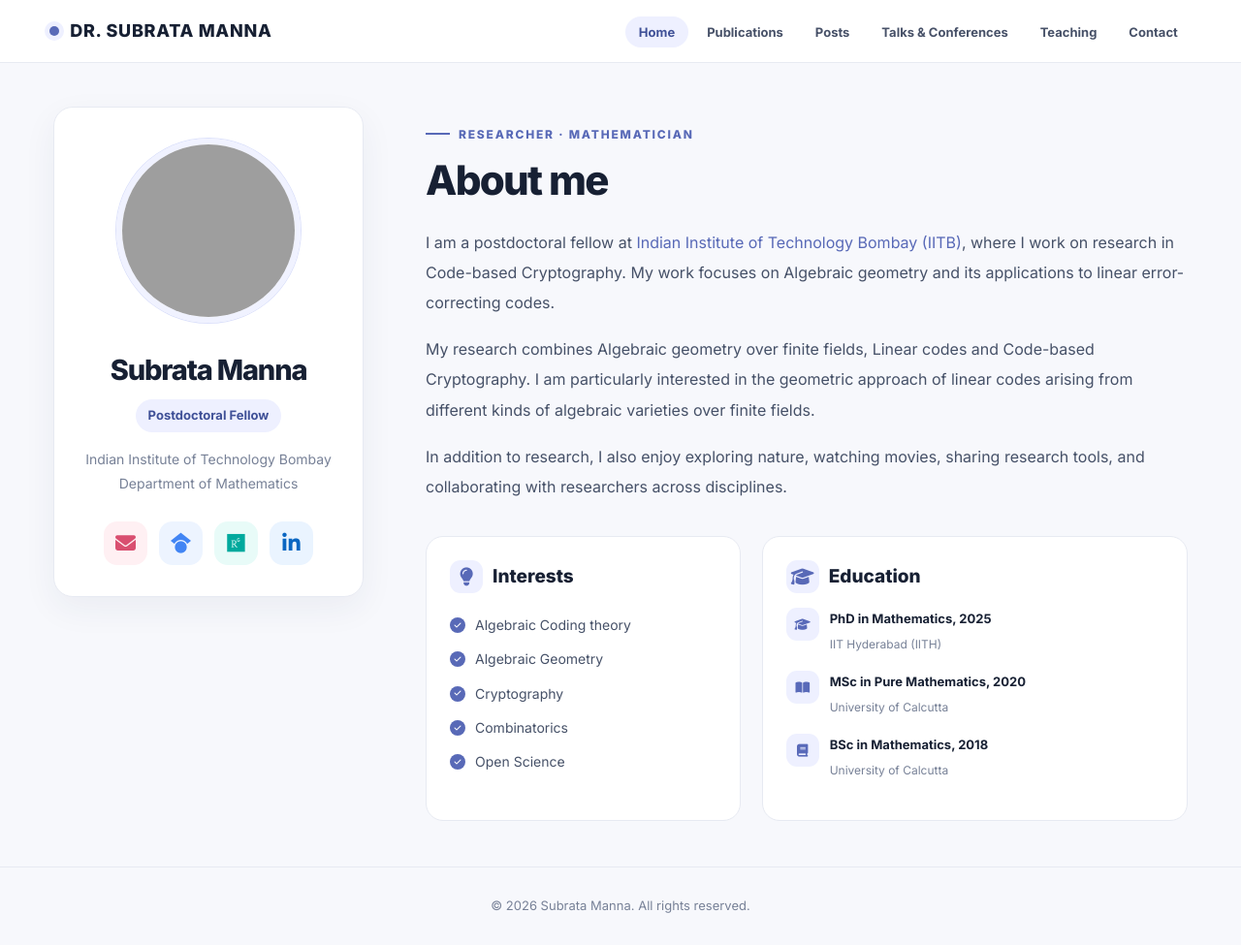
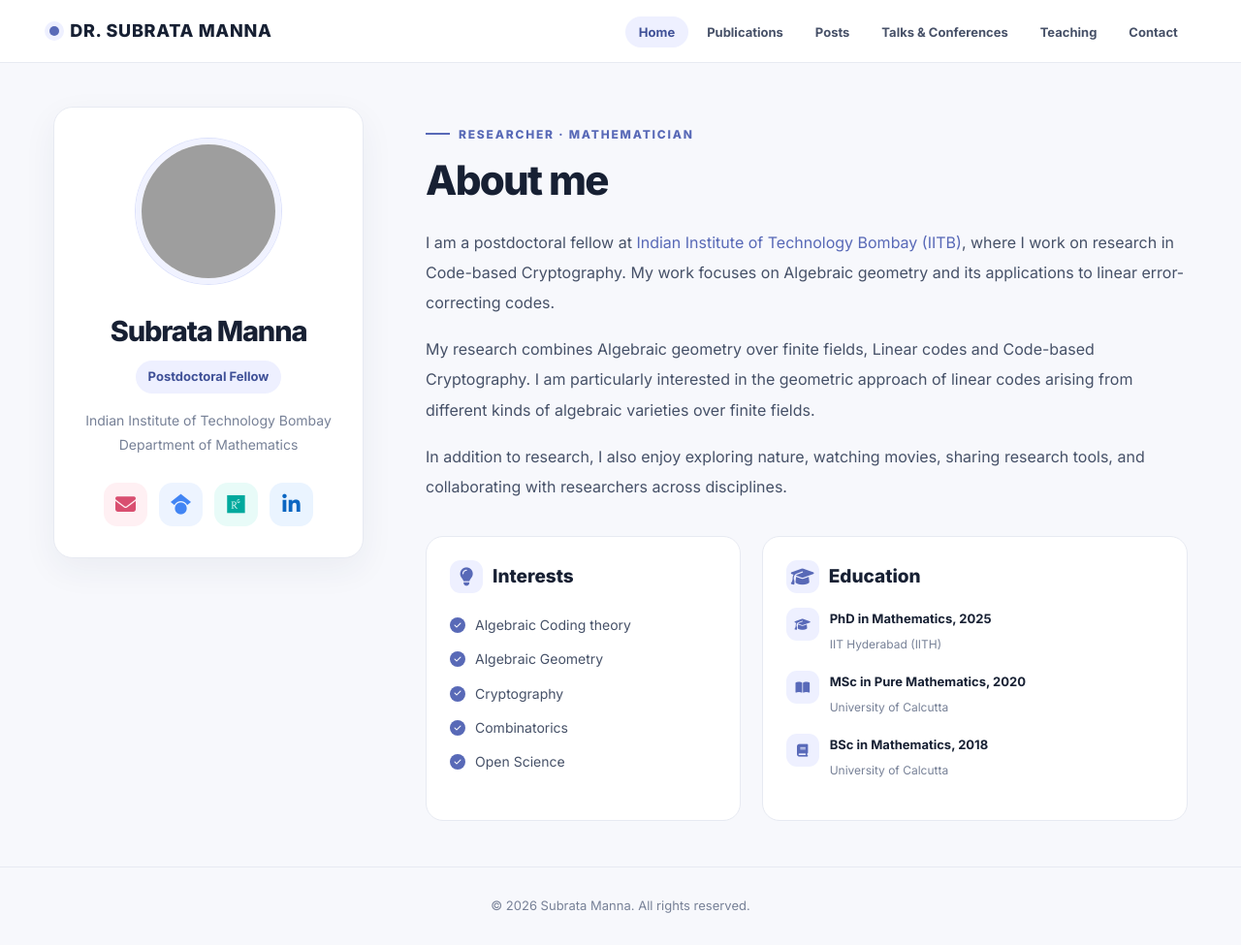
Before and after one commit to Mathsubrata/Mathsubrata.github.io, a Jekyll site: the page built from index.html, in a window 1280 px wide and 975 px high. Shown: the whole window at 97% size. Built offline with Jekyll 4.4.1, drawn with Linux system fonts in a browser that asks for light colours; grey boxes are pictures that could not be loaded.

Commit message:
Resize profile image dimensions to 150px

```diff
--- a/_layouts/default.html
+++ b/_layouts/default.html
@@ -124,8 +124,8 @@
             box-shadow: var(--shadow);
         }
         .profile-image {
-            width: 190px;
-            height: 190px;
+            width: 150px;
+            height: 150px;
             margin: 0 auto 22px;
             object-fit: cover;
             border-radius: 50%;
```
